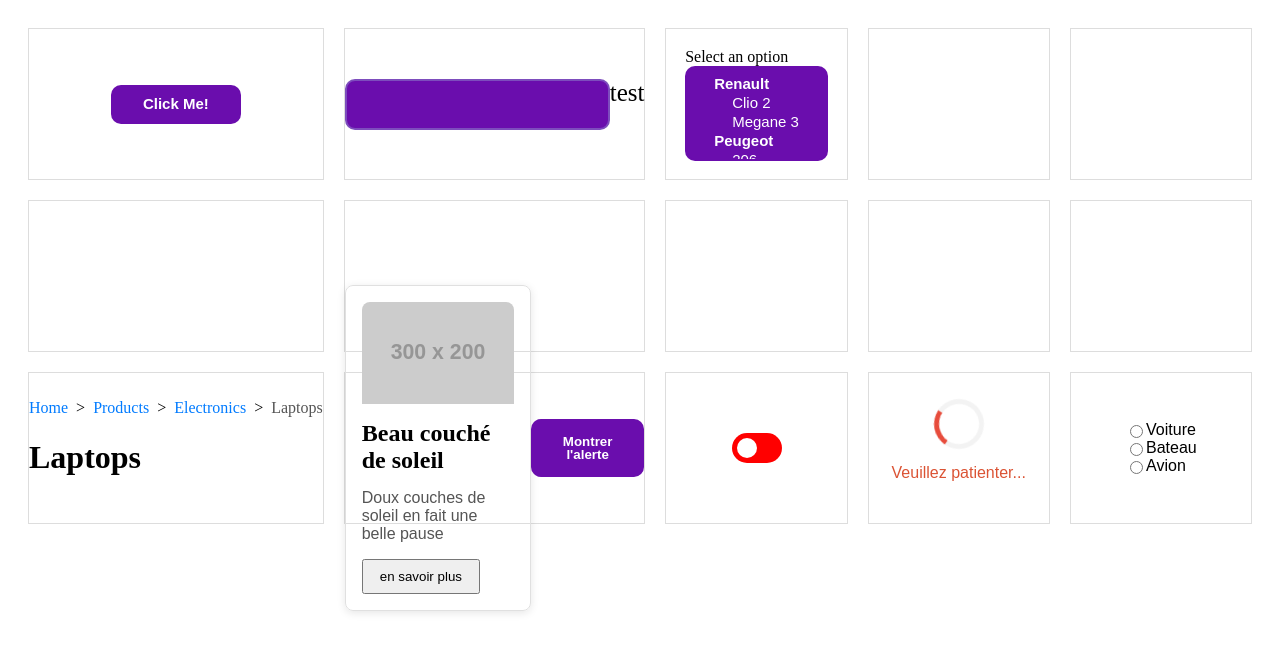
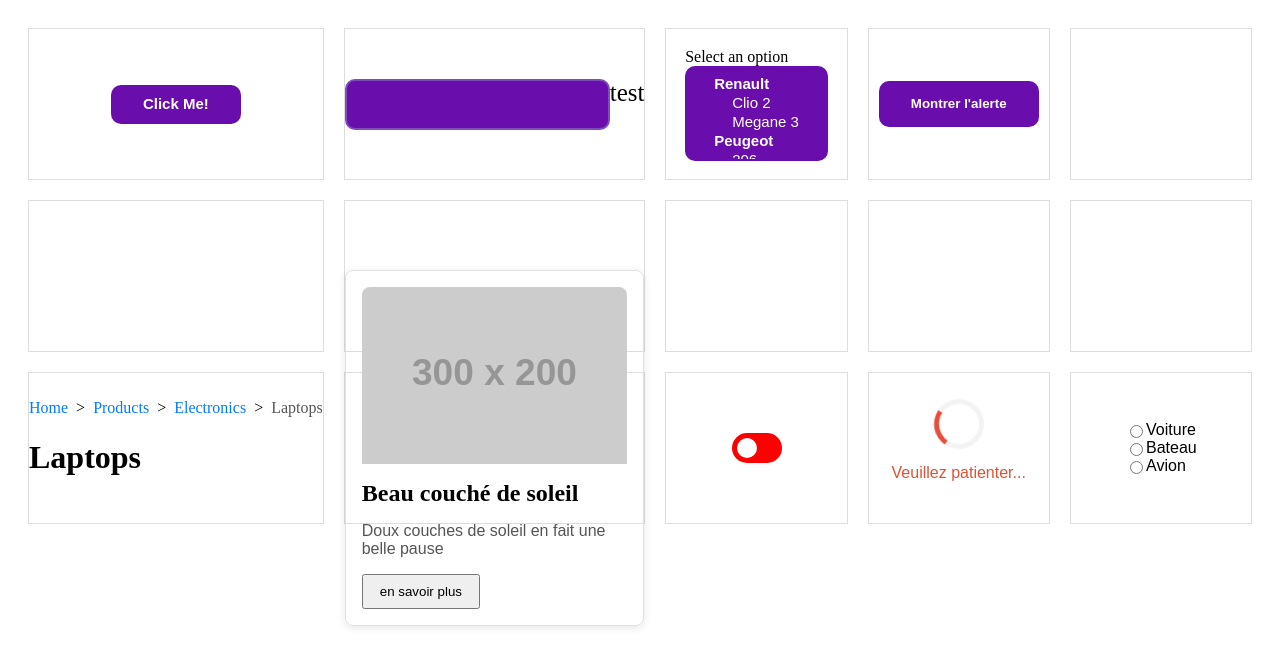
Before and after one commit to Elmani335/lib-rcts-comp, a React (Vite) app: page / in a window 1280 px wide. Shown: the top 666 px of the page. Built offline with nearby package versions, Linux system fonts and the light colour scheme.

Commit message:
update alert

```diff
--- a/src/App.tsx
+++ b/src/App.tsx
@@ -66,6 +66,23 @@
                 onChange={(e) => console.log(e.target.value)}
             />
           )}
+            {index === 3 && (
+            <div>
+              <button className="button" onClick={() => showAlert("danger", "Succès !")}>
+                Montrer l'alerte
+              </button>
+              {alert && (
+                <Alert
+                  type={alert.type}
+                  message={alert.message}
+                  buttonText="Fermer"
+                  onClose={() => setAlert(null)}
+                  autoClose={false}
+                  size="small"
+                />
+              )}
+            </div>
+          )}
           {index === 10 && (
             /* Personnalisation des props */
             <div>
@@ -108,23 +125,6 @@
               <Radio options={["Voiture", "Bateau", "Avion"]} name="radio" onChange={handleRadioChange} />
             </div>
           )}
-          {index === 11 && (
-            <div>
-              <button className="button" onClick={() => showAlert("danger", "Succès !")}>
-                Montrer l'alerte
-              </button>
-              {alert && (
-                <Alert
-                  type={alert.type}
-                  message={alert.message}
-                  buttonText="Fermer"
-                  onClose={() => setAlert(null)}
-                  autoClose={false}
-                  size="small"
-                />
-              )}
-            </div>
-          )}
         </div>
       ))}
     </div>
--- a/src/components/alert/alert.tsx
+++ b/src/components/alert/alert.tsx
@@ -14,7 +14,7 @@
 const Alert: React.FC<AlertProps> = ({
   type,
   message,
-  buttonText = "Close", // Valeur par défaut
+  buttonText = "Fermer",
   onClose,
   autoClose = true,
   duration = 3000,
--- a/src/components/index.ts
+++ b/src/components/index.ts
@@ -1,4 +1,3 @@
-export * from "./button";
 export * from "./select";
 export * from "./input"
 export * from "./Atom/button";
```
